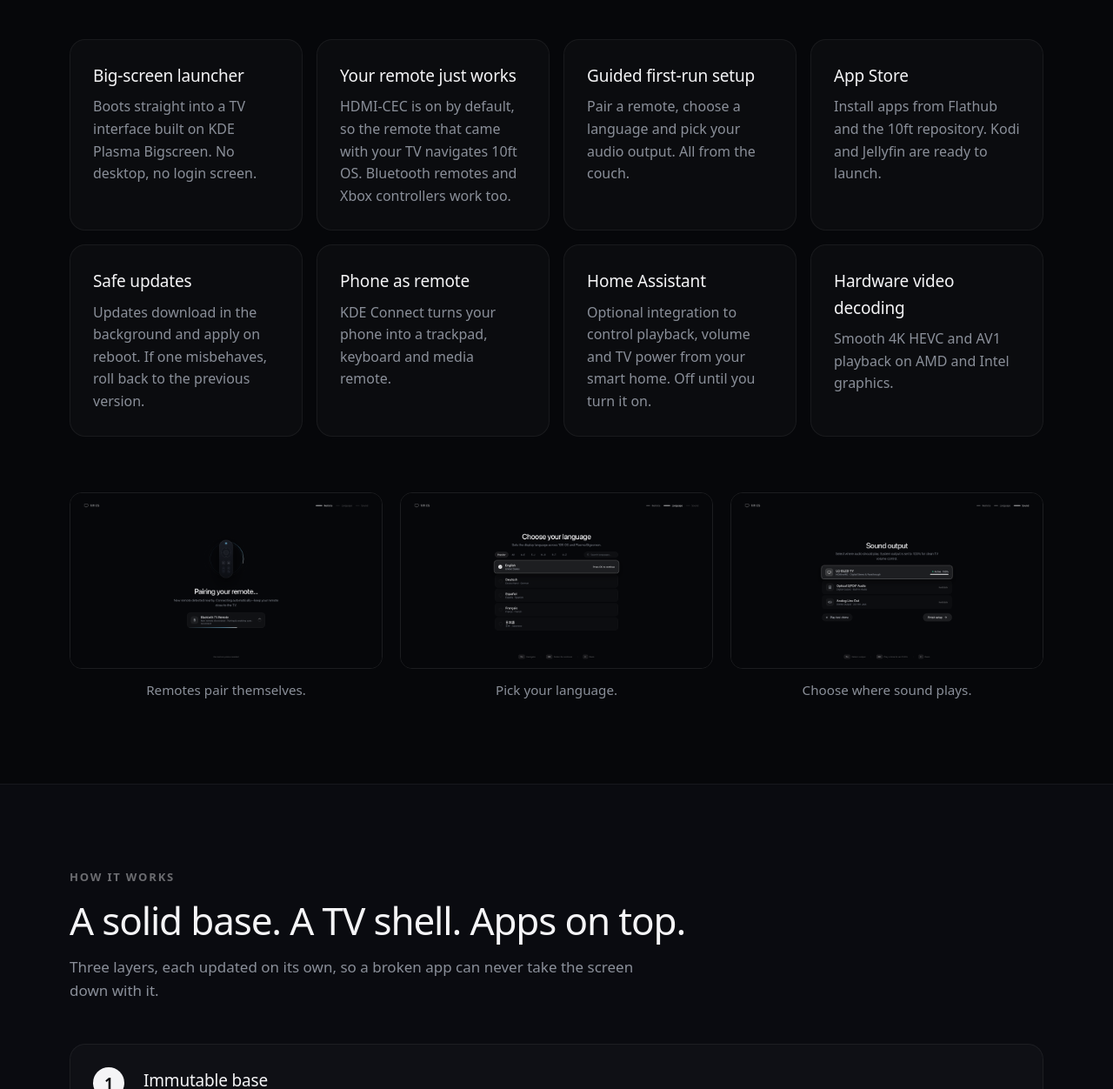
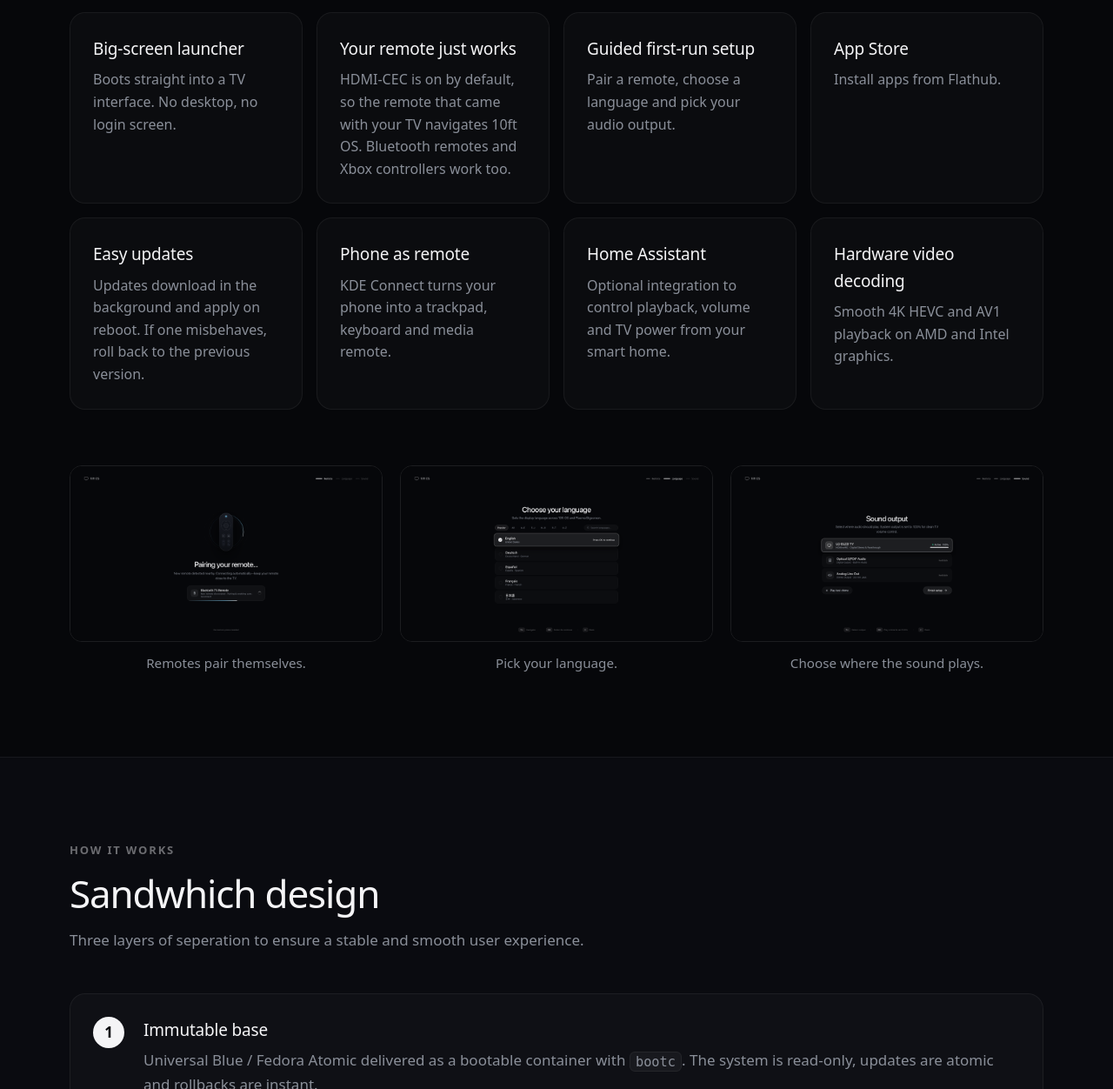
Before and after one commit to bigfootos/website, a plain HTML site: page site/index.html in a window 1280 px wide. Shown: the part 1548-2800 px from the top of the page at 87% size. Drawn offline with Linux system fonts and the light colour scheme.

Commit message:
fix texts

```diff
--- a/site/index.html
+++ b/site/index.html
@@ -43,7 +43,7 @@
         <p class="eyebrow">Open-source television OS</p>
         <h1>A smart TV that<br>works for you.</h1>
         <p class="lede">10ft OS turns a mini-PC into a TV you control with your normal remote. No ads. No telemetry. No
-          account. Apps stay separate from the system, so an update can’t break your picture or sound.</p>
+          account.</p>
         <div class="cta-row">
           <a class="btn primary" href="#install">Install 10ft OS</a>
           <a class="btn" href="https://git.sektor64.net/10ft" rel="noopener">View source</a>
@@ -62,7 +62,7 @@
         <ul class="grid">
           <li class="card">
             <h3>Big-screen launcher</h3>
-            <p>Boots straight into a TV interface built on KDE Plasma Bigscreen. No desktop, no login screen.</p>
+            <p>Boots straight into a TV interface. No desktop, no login screen.</p>
           </li>
           <li class="card">
             <h3>Your remote just works</h3>
@@ -71,14 +71,14 @@
           </li>
           <li class="card">
             <h3>Guided first-run setup</h3>
-            <p>Pair a remote, choose a language and pick your audio output. All from the couch.</p>
+            <p>Pair a remote, choose a language and pick your audio output.</p>
           </li>
           <li class="card">
             <h3>App Store</h3>
-            <p>Install apps from Flathub and the 10ft repository. Kodi and Jellyfin are ready to launch.</p>
+            <p>Install apps from Flathub.</p>
           </li>
           <li class="card">
-            <h3>Safe updates</h3>
+            <h3>Easy updates</h3>
             <p>Updates download in the background and apply on reboot. If one misbehaves, roll back to the previous
               version.</p>
           </li>
@@ -88,8 +88,7 @@
           </li>
           <li class="card">
             <h3>Home Assistant</h3>
-            <p>Optional integration to control playback, volume and TV power from your smart home. Off until you turn it
-              on.</p>
+            <p>Optional integration to control playback, volume and TV power from your smart home.</p>
           </li>
           <li class="card">
             <h3>Hardware video decoding</h3>
@@ -111,7 +110,7 @@
           <figure>
             <img src="assets/img/sound.png" width="1920" height="1080" loading="lazy"
               alt="Choosing a sound output during first-run setup">
-            <figcaption>Choose where sound plays.</figcaption>
+            <figcaption>Choose where the sound plays.</figcaption>
           </figure>
         </div>
       </div>
@@ -120,8 +119,8 @@
     <section class="section alt" id="how-it-works">
       <div class="wrap">
         <p class="eyebrow">How it works</p>
-        <h2>A solid base. A TV shell. Apps on top.</h2>
-        <p class="sub">Three layers, each updated on its own, so a broken app can never take the screen down with it.
+        <h2>Sandwhich design</h2>
+        <p class="sub">Three layers of seperation to ensure a stable and smooth user experience.
         </p>
         <ol class="layers">
           <li>
@@ -143,8 +142,8 @@
           <li>
             <span class="layer-n">3</span>
             <div>
-              <h3>Sandboxed apps</h3>
-              <p>Flatpaks from Flathub and the 10ft repository, isolated from the system. Update apps whenever you like.
+              <h3>Zero notifications</h3>
+              <p>No update popups. No status icons. No alerts. Your TV will never interrupt you.
               </p>
             </div>
           </li>
```
